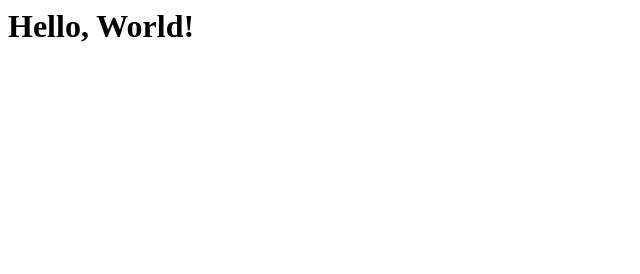
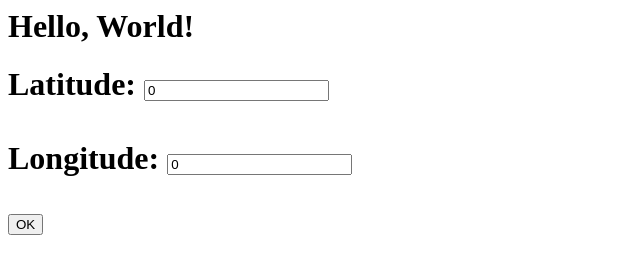
Before and after one commit to bowlderstudio/case-study, a plain HTML site: page index.html in a window 1280 px wide. Shown: the whole page, without its empty margins (0-640 px from the left). Drawn offline with Linux system fonts and the light colour scheme.

Commit message:
Update index.html

```diff
--- a/index.html
+++ b/index.html
@@ -1 +1,8 @@
 <h1>Hello, World!<h1>
+<form action="/action_page.php">
+  <label for="latitude">Latitude:</label>
+  <input type="text" id="latitude" name="latitude" value="0"><br><br>
+  <label for="longitude">Longitude:</label>
+  <input type="text" id="longitude" name="longitude" value="0"><br><br>
+  <input type="submit" value="OK">
+</form>
```
